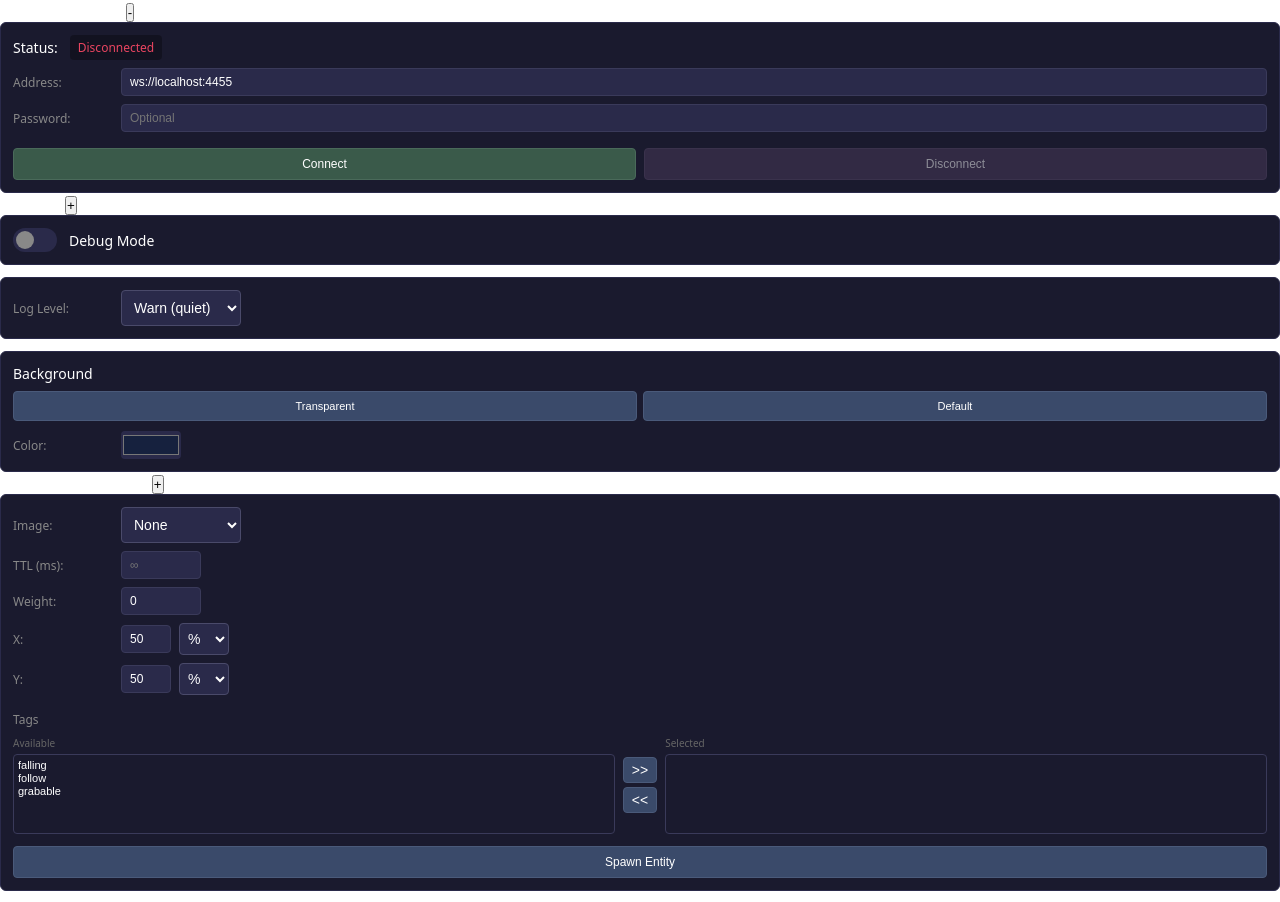
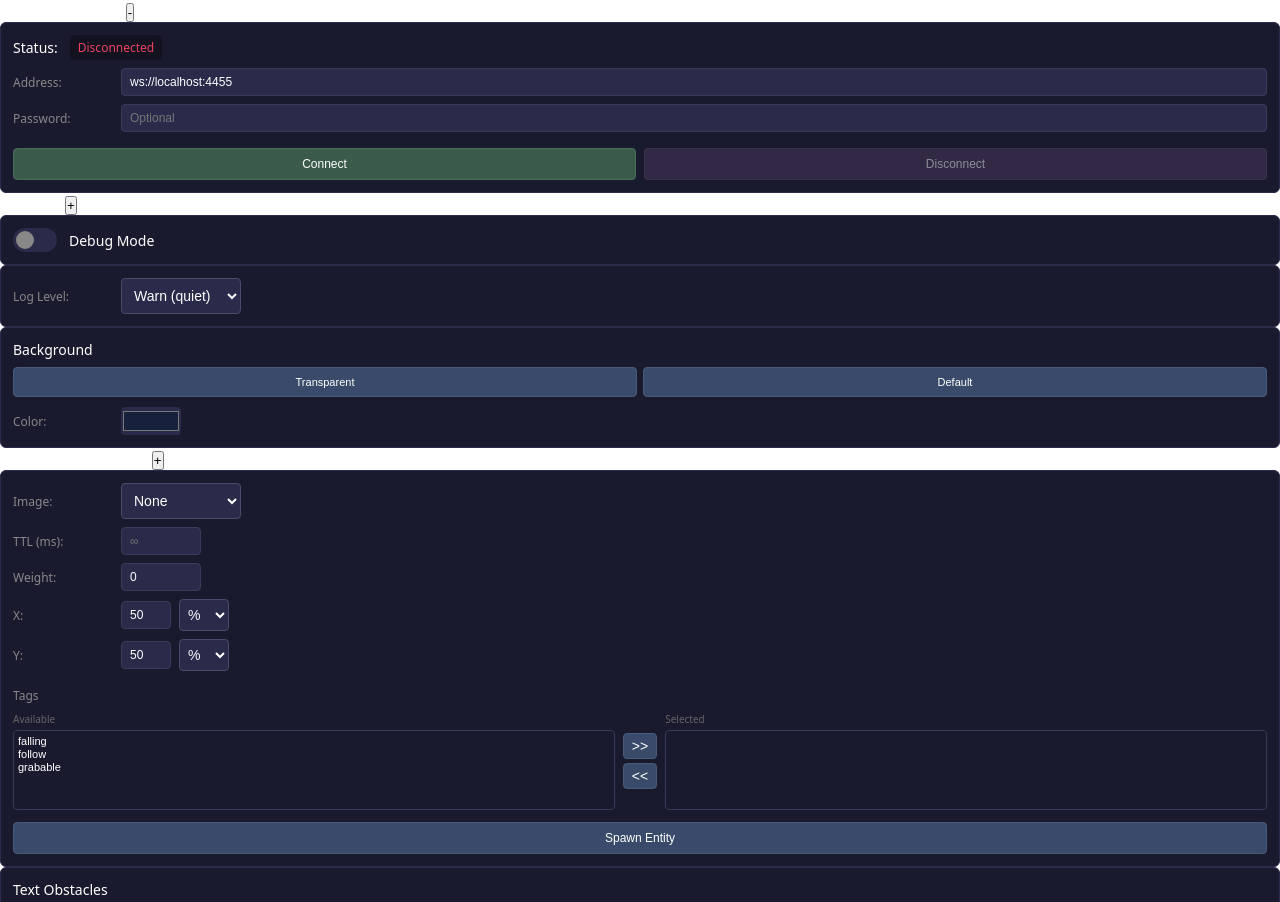
Before and after one commit to Blorkfield/obs-overlay, a website built with Vite: page index.html in a window 1280 px wide. Shown: the top 902 px of the page. Built offline with nearby package versions, Linux system fonts and the light colour scheme; what @blorkfield/blork-tabs, @blorkfield/overlay-core, obs-websocket-js would draw is missing.

Commit message:
fix: content v scroll missing

```diff
--- a/index.html
+++ b/index.html
@@ -45,14 +45,6 @@
       background: rgba(0,0,0,0.5);
       padding: 8px 12px;
       border-radius: 4px;
-    }
-
-    /* Extend blork-tabs content with flex layout */
-    .blork-tabs-content {
-      display: flex;
-      flex-direction: column;
-      gap: 12px;
-      overflow-x: hidden;
     }
 
     /* Panel button styles */
```
Also changed, not shown: package.json (+4 -4 lines), pnpm-lock.yaml.
